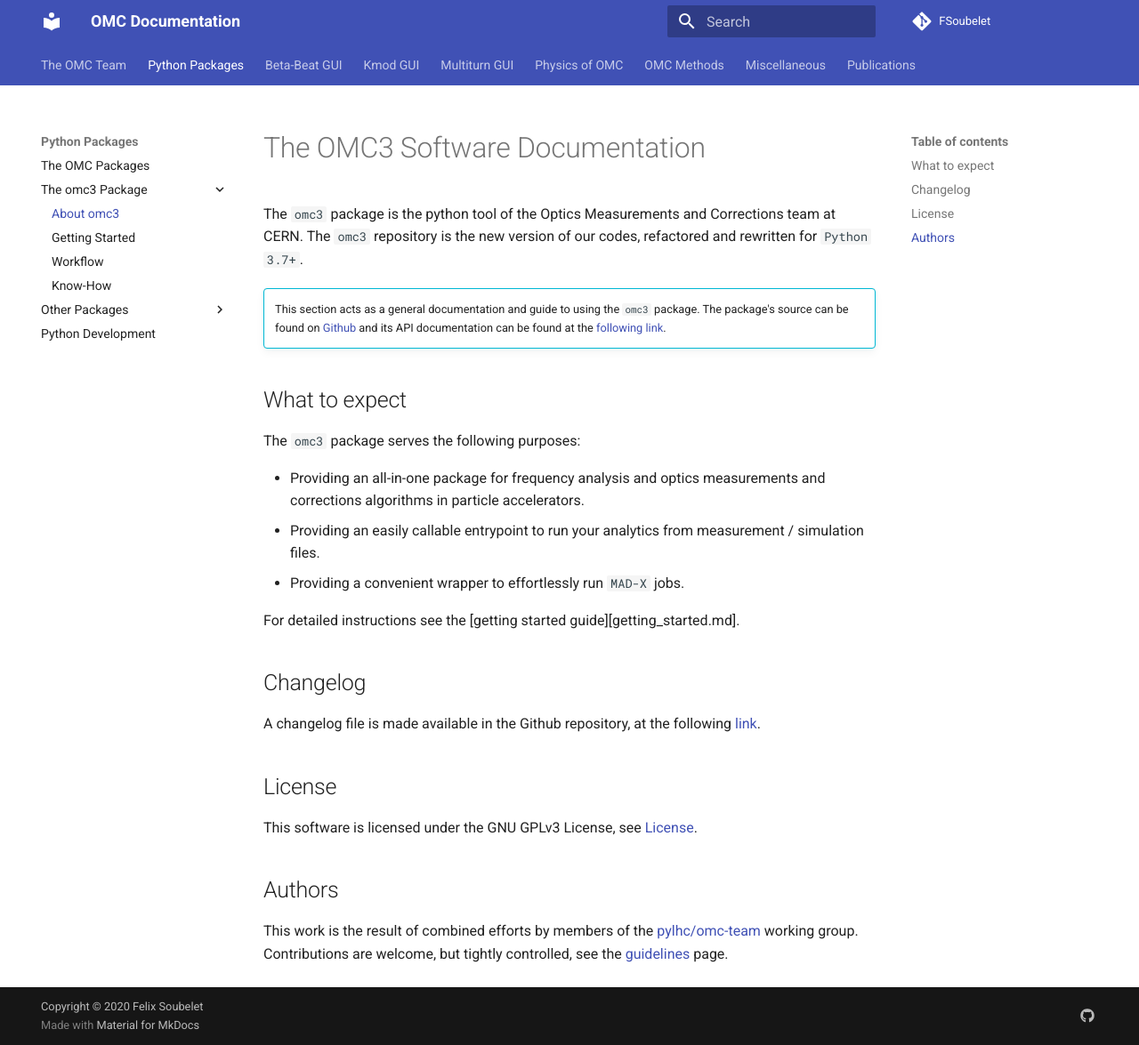
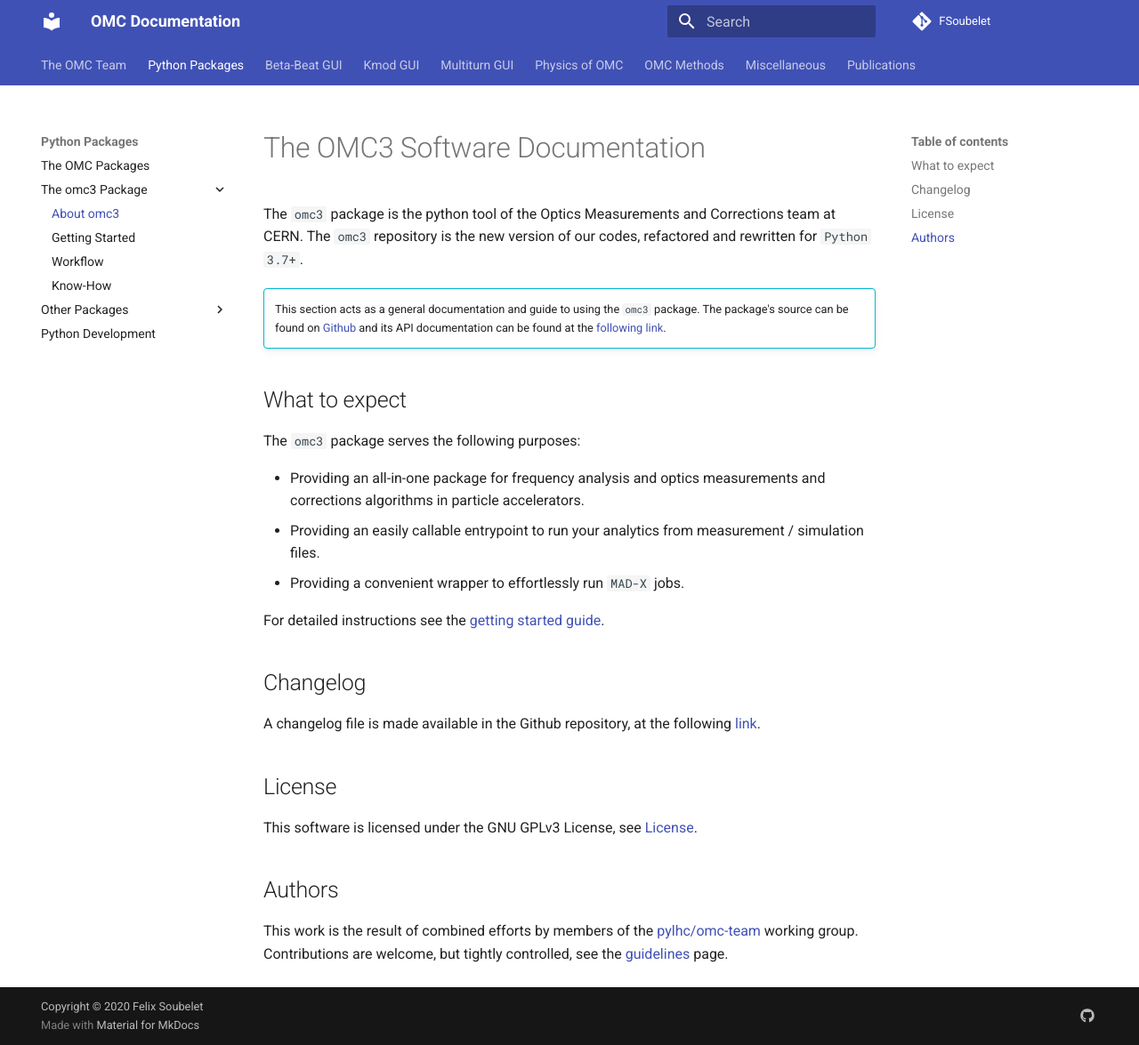
Before and after one commit to pylhc/pylhc.github.io, an MkDocs documentation site: the page built from docs/packages/omc3/about.md, in a window 1280 px wide and 1175 px high. Shown: the whole window at 89% size. Built offline with MkDocs 1.6.1 and Material for MkDocs 9.7.7, drawn with Linux system fonts in a browser that asks for light colours.

Commit message:
fix a cross-page link

```diff
--- a/docs/packages/omc3/about.md
+++ b/docs/packages/omc3/about.md
@@ -15,7 +15,7 @@ The `omc3` package serves the following purposes:
 - Providing an easily callable entrypoint to run your analytics from measurement / simulation files.
 - Providing a convenient wrapper to effortlessly run `MAD-X` jobs.
 
-For detailed instructions see the [getting started guide][getting_started.md].
+For detailed instructions see the [getting started guide](getting_started.md).
 
 ## Changelog
 
```
